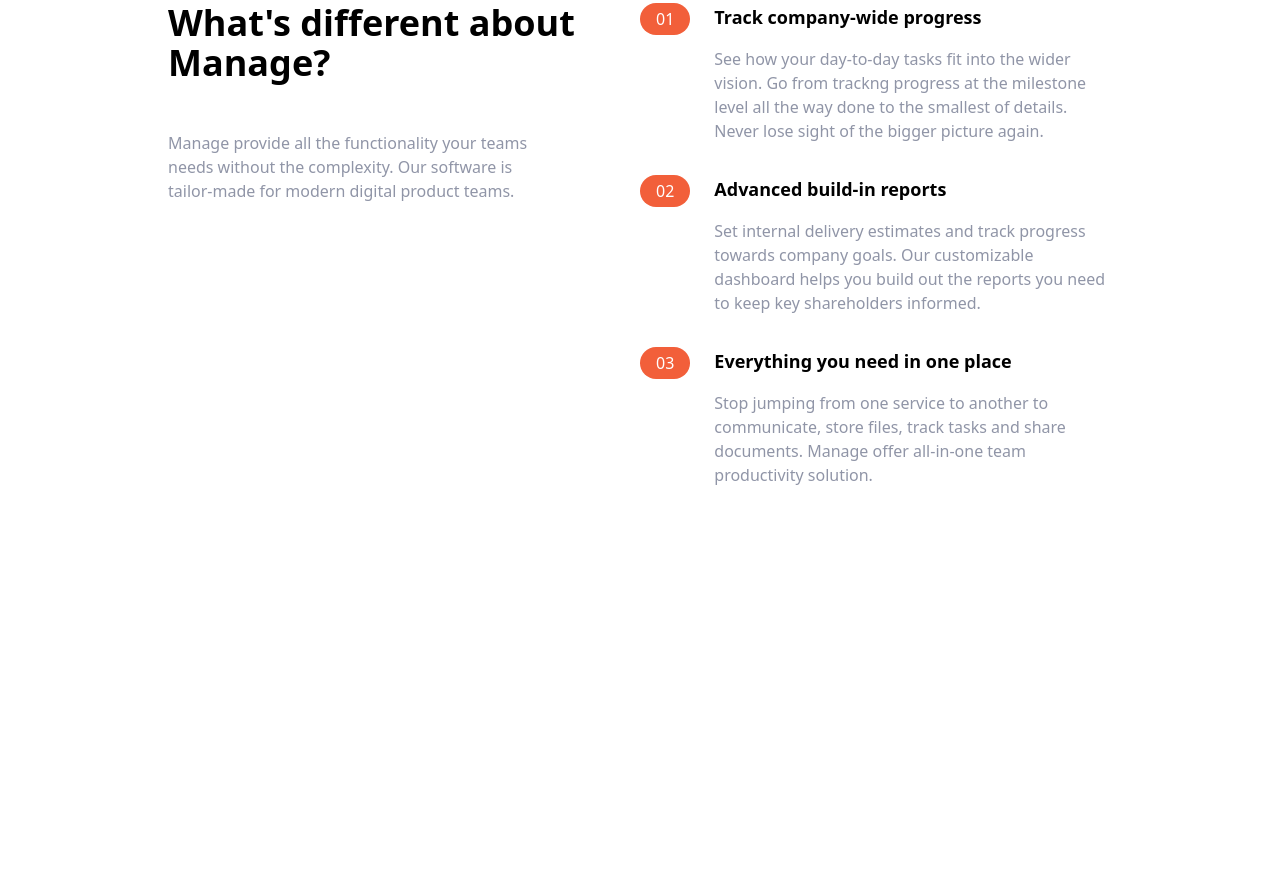
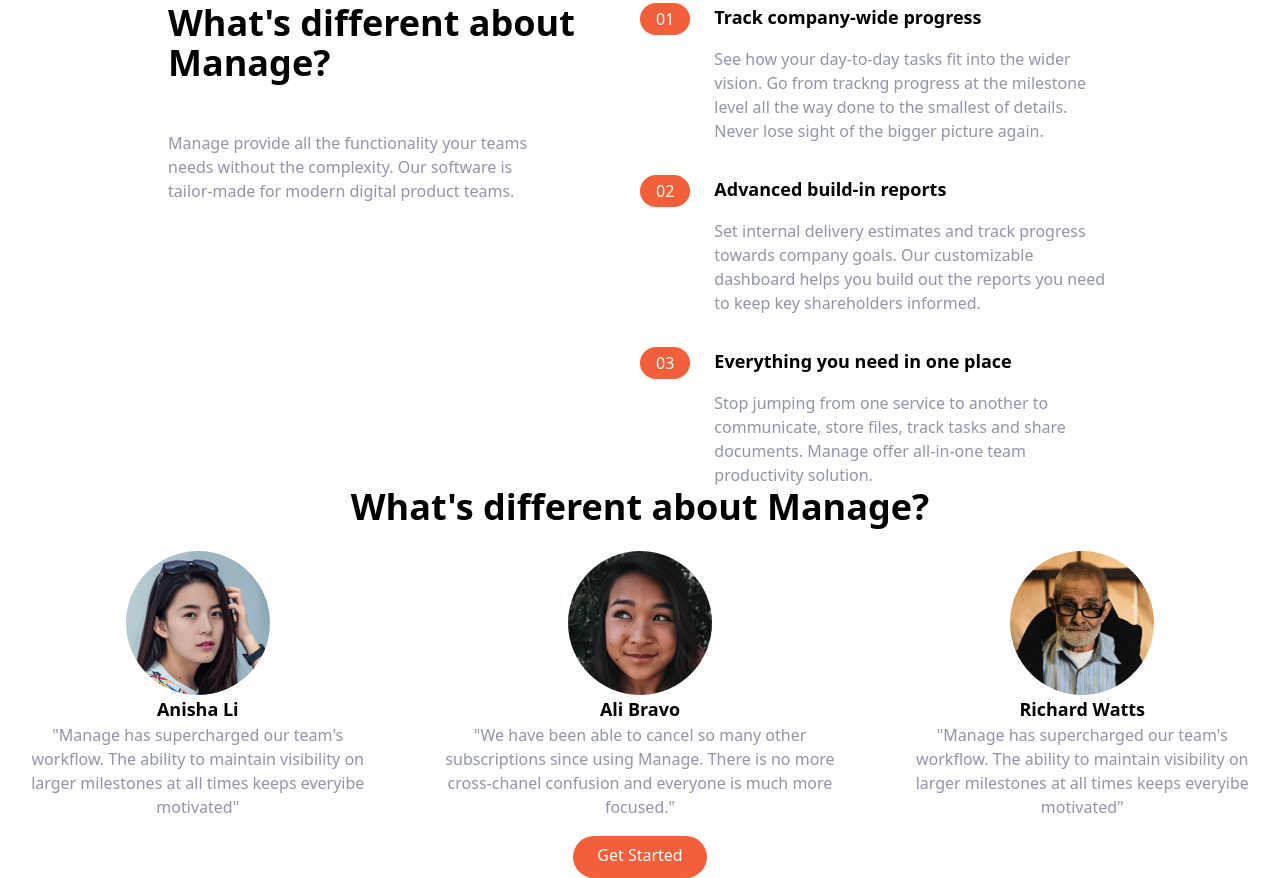
Before and after one commit to pyaustine/tailwind-manage, a website: page index.html in a window 1280 px wide. Shown: the part 653-1531 px from the top of the page. Before the commit the page ends 1140 px from the top, so only its background shows below. Drawn offline with Linux system fonts and the light colour scheme.

Commit message:
testm section update

```diff
--- a/index.html
+++ b/index.html
@@ -175,5 +175,66 @@
         </div>
       </div>
     </section>
+
+    <!-- Testimonials -->
+    <section id="testimonials">
+      <!-- container to heading and testm blocks -->
+      <div class="max-w-6xl px-5 mx-auto mt-32 text-center">
+        <!-- heading-->
+        <h2 class="text-4xl font-bold text-center">
+          What's different about Manage?
+        </h2>
+        <!-- testm container -->
+        <div class="flex flex-col mt-24 md:flex-row md:space-x-6">
+          <!-- testimonial 1 -->
+          <div
+            class="flex flex-col items-center p-6 space-y-6 rounded-lg bg-veryLightGray md:w-1/3"
+          >
+            <img src="img/avatar-anisha.png" class="w-16 -mt-14" alt="" />
+            <h5 class="text-lg font-bold">Anisha Li</h5>
+            <p class="text-sm text-darkGrayishBlue">
+              "Manage has supercharged our team's workflow. The ability to
+              maintain visibility on larger milestones at all times keeps
+              everyibe motivated"
+            </p>
+          </div>
+
+          <!-- testimonial 2 -->
+          <div
+            class="hidden flex-col items-center p-6 space-y-6 rounded-lg bg-veryLightGray md:flex md:w-1/3"
+          >
+            <img src="img/avatar-ali.png" class="w-16 -mt-14" alt="" />
+            <h5 class="text-lg font-bold">Ali Bravo</h5>
+            <p class="text-sm text-darkGrayishBlue">
+              "We have been able to cancel so many other subscriptions since
+              using Manage. There is no more cross-chanel confusion and everyone
+              is much more focused."
+            </p>
+          </div>
+
+          <!-- testimonial 3 -->
+          <div
+            class="hidden flex-col items-center p-6 space-y-6 rounded-lg bg-veryLightGray md:flex md:w-1/3"
+          >
+            <img src="img/avatar-richard.png" class="w-16 -mt-14" alt="" />
+            <h5 class="text-lg font-bold">Richard Watts</h5>
+            <p class="text-sm text-darkGrayishBlue">
+              "Manage has supercharged our team's workflow. The ability to
+              maintain visibility on larger milestones at all times keeps
+              everyibe motivated"
+            </p>
+          </div>
+        </div>
+
+        <!-- Button -->
+        <div class="my-16">
+          <a
+            href="#"
+            class="p-3 px-6 pt-2 text-white bg-brightRed rounded-full baseline hover:bg-brightRedLight"
+            >Get Started</a
+          >
+        </div>
+      </div>
+    </section>
   </body>
 </html>
```
